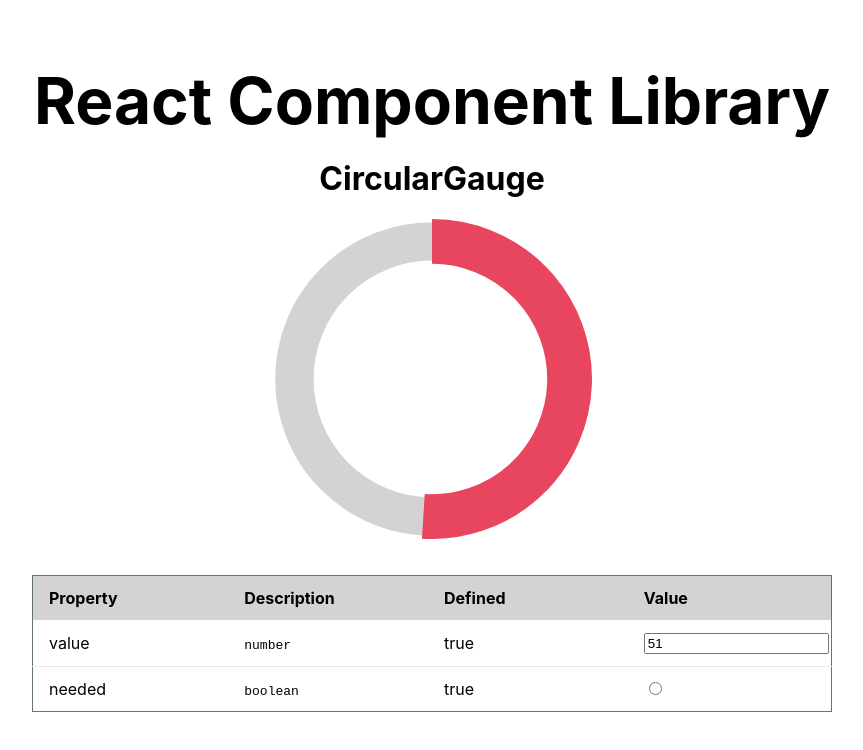
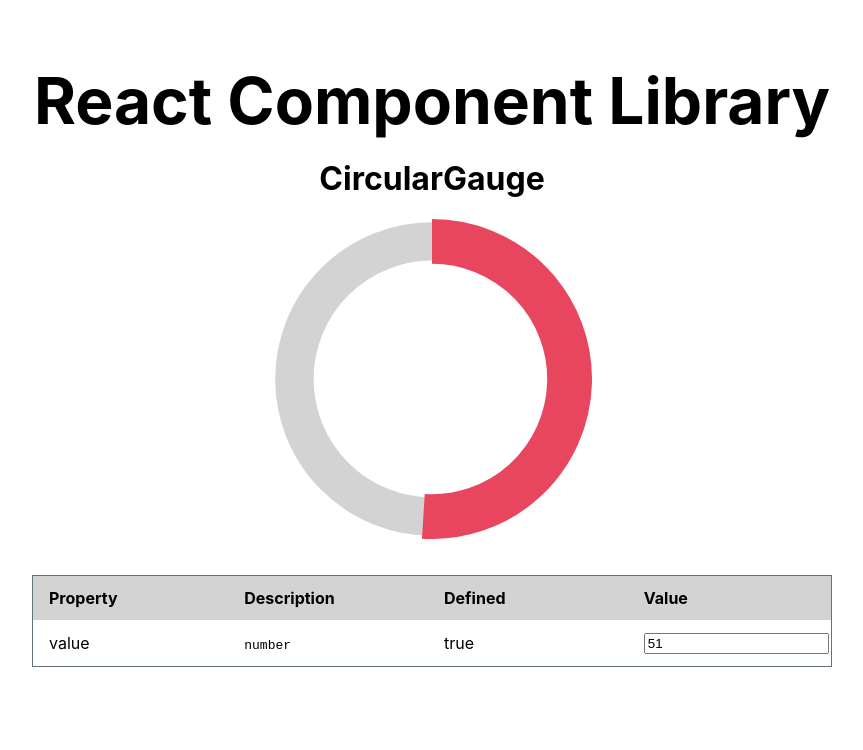
Before and after one commit to victorrivers/component-library, a Next.js app: page / in a window 1280 px wide. Shown: the top 750 px of the page, without its empty margins (208-1071 px from the left). Built offline with nearby package versions, Linux system fonts and the light colour scheme.

Commit message:
Cleanup 🧹

```diff
--- a/components/circular-gauge/circular-gauge.tsx
+++ b/components/circular-gauge/circular-gauge.tsx
@@ -1,7 +1,5 @@
 interface CircularGaugeProps {
     value: number;
-    optional?: number;
-    needed: boolean;
 }
 
 export function CircularGauge(props: CircularGaugeProps): JSX.Element {
--- a/pages/index.tsx
+++ b/pages/index.tsx
@@ -18,7 +18,7 @@ const Home: NextPage = () => {
           React Component Library
         </h1>
 
-        <Playground component={CircularGauge} componentProps={{ value: 51, needed: false }} />
+        <Playground component={CircularGauge} componentProps={{ value: 51 }} />
       </main>
     </div>
   )
```
